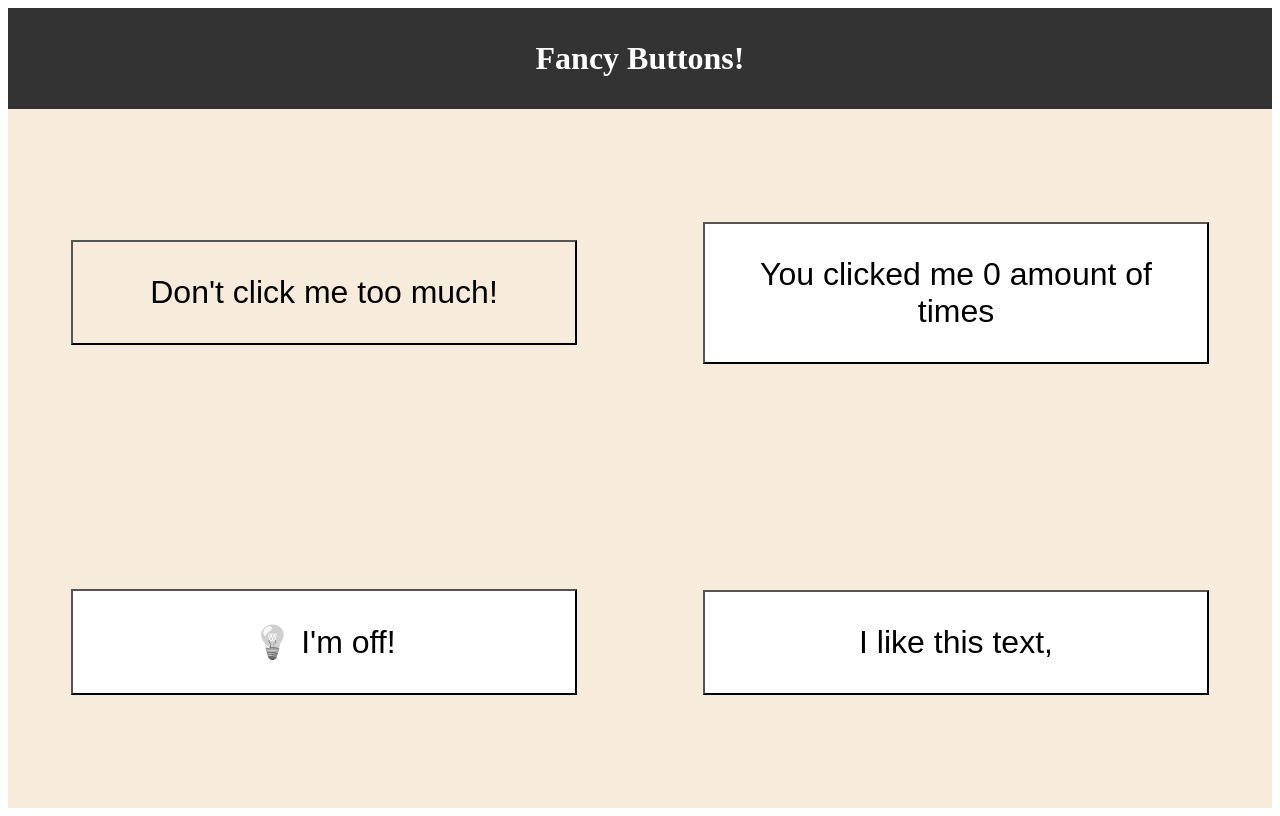
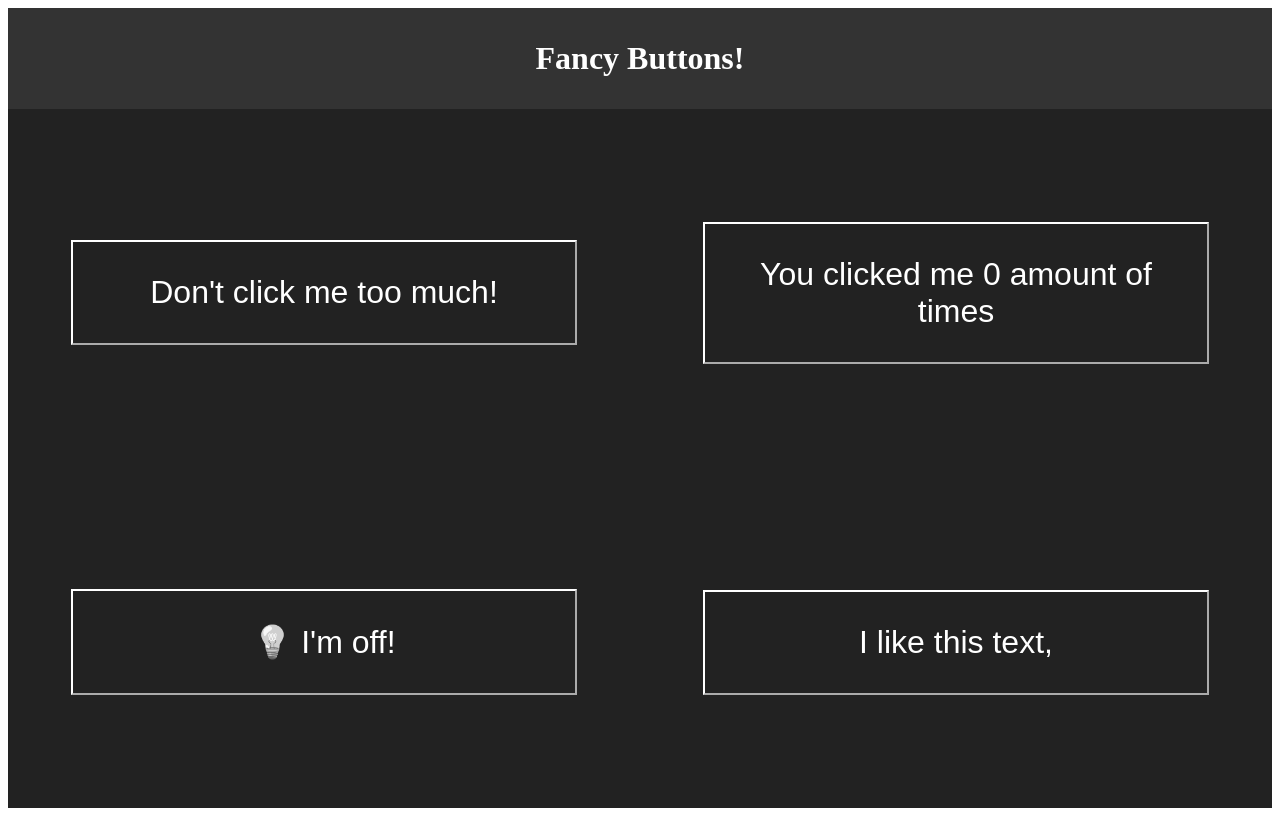
Before and after one commit to mustafa-bhm/Fancy-Buttons, a React (Create React App) app: page / in a window 1280 px wide. Built offline with nearby package versions, Linux system fonts and the light colour scheme.

Commit message:
refactoring App & Light btn

```diff
--- a/src/App.js
+++ b/src/App.js
@@ -8,14 +8,19 @@ import TextRepeaterButton from "./components/TextRepeaterButton";
 
 function App() {
   const [light, setLight] = useState("off");
-  const dark = light === "on" ? "dark" : "";
+  const dark = light === "off" ? "dark" : "";
+  const switchLight = () => setLight(light === "on" ? "off" : "on");
   return (
     <div className={`App ${dark}`}>
       <h1>Fancy Buttons!</h1>
       <section>
         <AngryButton />
         <CounterButton />
-        <LightSwitchButton light={light} setLight={setLight} />
+        <LightSwitchButton
+          light={light}
+          setLight={setLight}
+          switchLight={switchLight}
+        />
         <TextRepeaterButton />
       </section>
     </div>
--- a/src/components/LightSwitchButton.js
+++ b/src/components/LightSwitchButton.js
@@ -1,22 +1,17 @@
 import React, { useState } from "react";
 
 function LightSwitchButton(props) {
-  const handelClick = () => {
-    if (props.light === "on") {
-      props.setLight("off");
-    } else {
-      props.setLight("on");
-    }
-  };
+  const { light, switchLight } = props;
+
   return (
-    <button className="LightSwitchButton" onClick={handelClick}>
+    <button className="LightSwitchButton" onClick={switchLight}>
       {/* When the state is on */}
-      {props.light === "on" && (
+      {light === "on" && (
         <span className="on">
           <i>💡</i> I'm on!
         </span>
       )}
-      {props.light === "off" && (
+      {light === "off" && (
         <span className="off">
           <i>💡</i> I'm off!
         </span>
```
